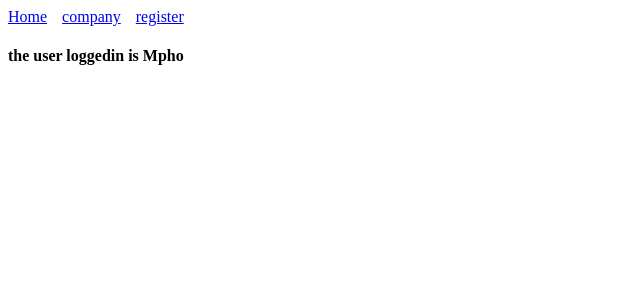
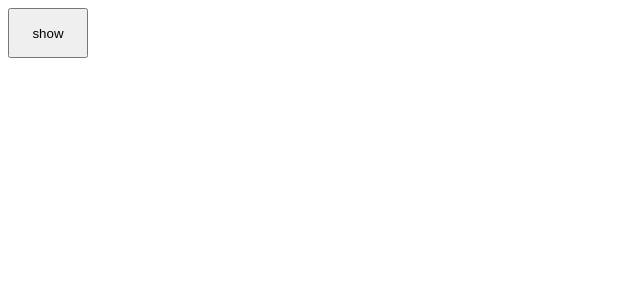
Before and after one commit to mphoChuene/React-practice, a React (Vite) app: page / in a window 1280 px wide. Shown: the top 300 px of the page, without its empty margins (0-640 px from the left). Built offline with nearby package versions, Linux system fonts and the light colour scheme.

Commit message:
custome hooks inprogress

```diff
--- a/src/App.jsx
+++ b/src/App.jsx
@@ -10,12 +10,14 @@ import "./index.css";
 // import ExerciseApi from "./components/lifecycle/ExerciseApi";
 // import UseContext from "./components/react-router-dom/pages/UseContext";
 // import Routers from "./components/react-router-dom/Routers";
-import Home from "./components/react-router-dom/pages/Home";
+// import Home from "./components/react-router-dom/pages/Home";
+import CustomeHooks from "./components/CustomeHooks/CustomeHooks";
 
 const App = () => {
   return (
     <div>
-      <Home />
+      <CustomeHooks />
+      {/* <Home /> */}
       {/* <FetchData /> */}
       {/* <Routers /> */}
       {/* <ExerciseApi /> */}
--- /dev/null
+++ b/src/components/CustomeHooks/CustomeHooks.jsx
@@ -0,0 +1,15 @@
+import React, { useState } from "react";
+
+const CustomeHooks = () => {
+  const [isVisible, setIsVisible] = useState(false);
+  return (
+    <div>
+      <button onClick={() => setIsVisible((prev) => !prev)}>
+        {isVisible ? "hide" : "show"}
+      </button>
+      {isVisible && <h2>hidden text</h2>}
+    </div>
+  );
+};
+
+export default CustomeHooks;
```
